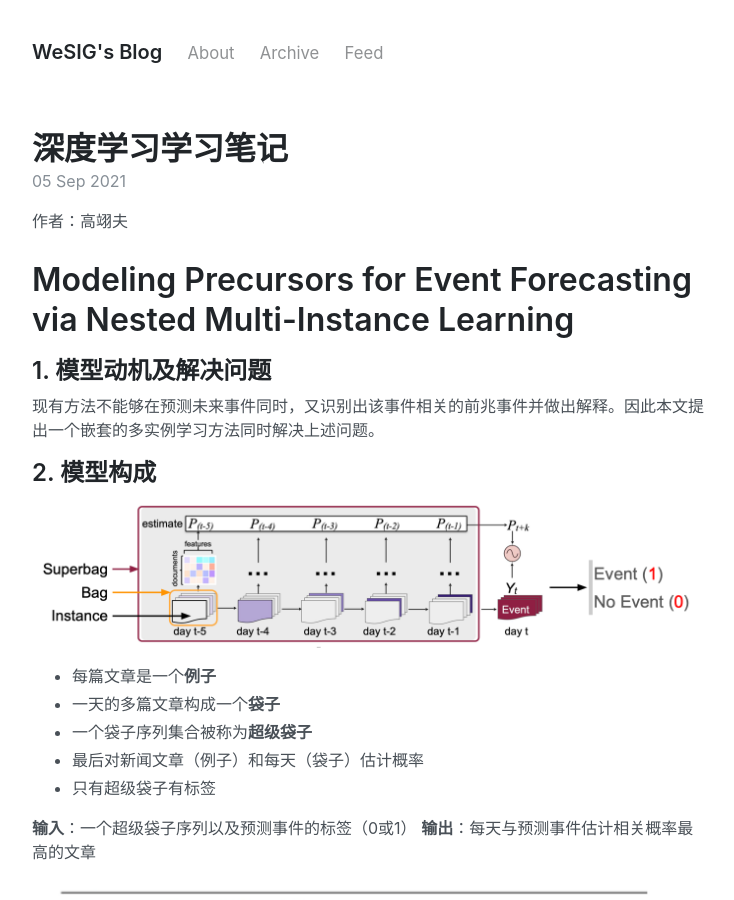
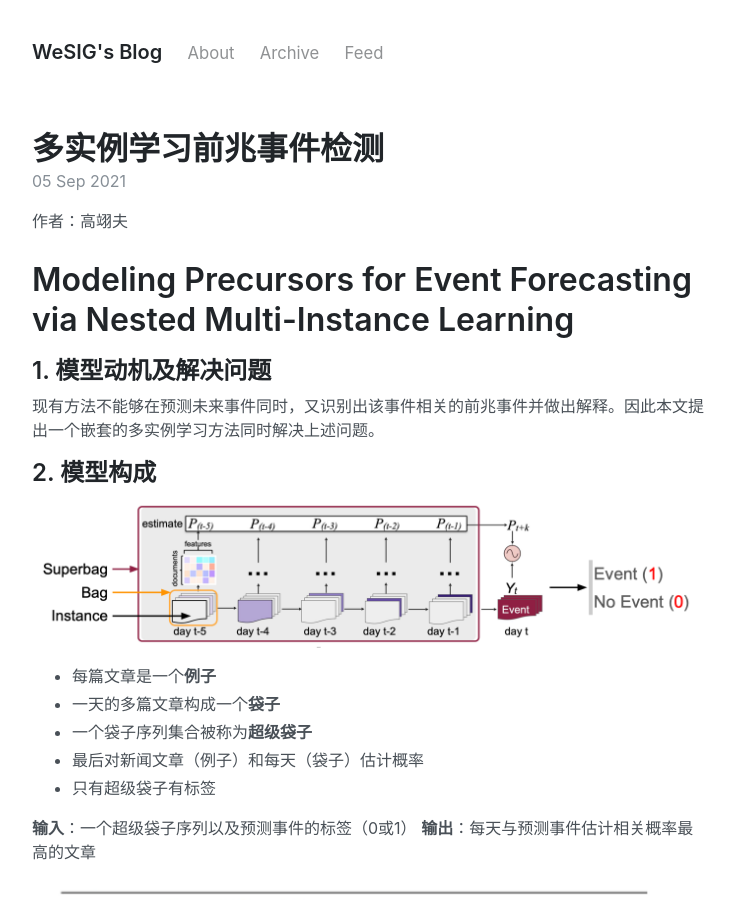
Before and after one commit to WePDLA/WePDLA.github.io, a Jekyll site: the page built from _posts/2021-09-05-多实例学习前兆事件识别.md, in a window 1280 px wide and 900 px high. Shown: the whole window, without its empty margins (272-1006 px from the left). Built offline with Jekyll 4.4.1, drawn with Linux system fonts in a browser that asks for light colours; comment, search, counter and statistics services are not loaded.

```diff
--- a/_posts/2021-09-05-多实例学习前兆事件识别.md
+++ b/_posts/2021-09-05-多实例学习前兆事件识别.md
@@ -1,8 +1,8 @@
 ---
 layout: post
-title: 深度学习学习笔记
+title: 多实例学习前兆事件检测
 comments: True
-author: linboqiao
+author: gaoIf
 ---
 作者：高翊夫
 
```
Also changed, not shown: _posts/2021-09-07-知识图谱综述.md (+1 -1 lines), _posts/2021-09-07-预训练模型.md (+1 -1 lines).
